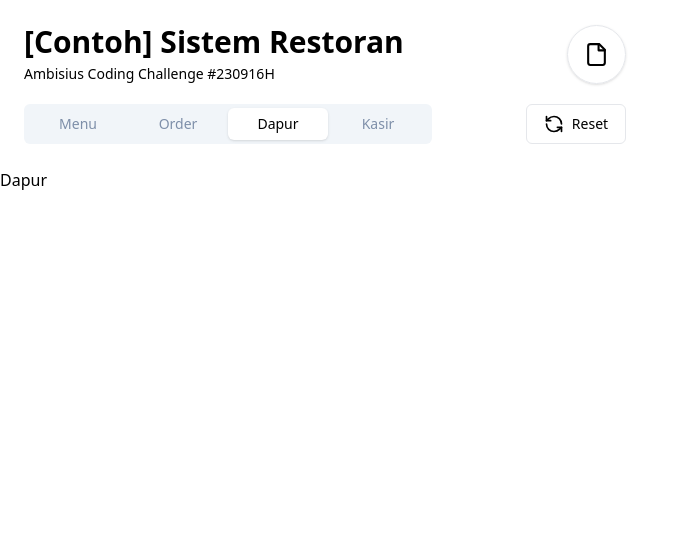
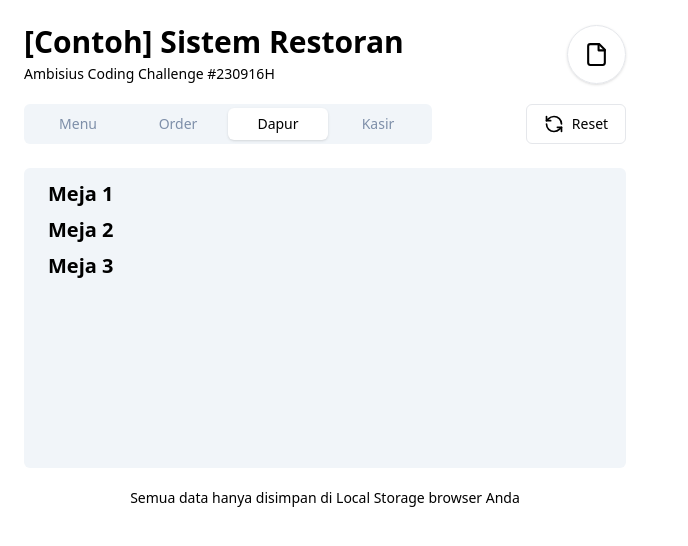
Before and after one commit to leoringo/ambisius-lab, a Next.js app: page /dapur in a window 1280 px wide. Shown: the top 546 px of the page, without its empty margins (0-688 px from the left). Built offline with nearby package versions, Linux system fonts and the light colour scheme.

Commit message:
feat: adding kitchen feat

```diff
--- a/src/pages/_app.tsx
+++ b/src/pages/_app.tsx
@@ -1,17 +1,19 @@
-import '@/styles/globals.css'
-import type { AppProps } from 'next/app'
-import { useRouter } from 'next/router'
-import Navbar from '@/components/Navbar'
-import MenuProvider from '@/providers/MenuProvider'
+import "@/styles/globals.css";
+import type { AppProps } from "next/app";
+import { useRouter } from "next/router";
+import Navbar from "@/components/Navbar";
+import MenuProvider from "@/providers/MenuProvider";
+import OrderProvider from "@/providers/OrderProvider";
+
 export default function App({ Component, pageProps }: AppProps) {
-  const router = useRouter()
-
   return (
     <>
       <MenuProvider>
-        <Navbar />
-        <Component {...pageProps} />
+        <OrderProvider>
+          <Navbar />
+          <Component {...pageProps} />
+        </OrderProvider>
       </MenuProvider>
     </>
-  )
+  );
 }
--- a/src/pages/dapur/index.tsx
+++ b/src/pages/dapur/index.tsx
@@ -1,7 +1,60 @@
-export default function Dapur() {
-    return (
-        <div>
-            <h1>Dapur</h1>
+import { orderContext } from "@/providers/OrderProvider";
+import { useContext, useMemo } from "react";
+
+export default function Kitchen() {
+  const { orderList } = useContext(orderContext);
+
+  const tableNumber = useMemo(() => {
+    return [1, 2, 3];
+  }, []);
+
+  return (
+    <main className="px-6 space-y-5 w-[650px]">
+      <div>
+        <div className="px-6 py-4 bg-muted rounded-md min-h-[300px] bg-[#f1f5f9]">
+          <section>
+            <div className="flex">
+              <div className="w-1/3 space-y-4">
+                {tableNumber.map((table) => (
+                  <>
+                    <h3 className="font-semibold text-xl leading-none">
+                      Meja {table}
+                    </h3>
+                    <div className="space-y-1">
+                      {orderList?.map((order) => (
+                        <div className="flex text-sm text-muted-foreground">
+                          <div className="w-[30px]">1x</div>
+                          <div className="w-full">Ayam Kecap Manis</div>
+                        </div>
+                      ))}
+                    </div>
+                  </>
+                ))}
+              </div>
+              {/* <div className="w-1/3 space-y-4">
+                <h3 className="font-semibold text-xl leading-none">Meja 2</h3>
+                <div className="space-y-1">
+                  <div className="flex text-sm text-muted-foreground">
+                    <div className="w-[30px]">1x</div>
+                    <div className="w-full">Ayam Kecap Manis</div>
+                  </div>
+                  <div className="flex text-sm text-muted-foreground">
+                    <div className="w-[30px]">1x</div>
+                    <div className="w-full">Ayam Kecap Manis</div>
+                  </div>
+                </div>
+              </div>
+              <div className="w-1/3 space-y-4">
+                <h3 className="font-semibold text-xl leading-none">Meja 3</h3>
+                <div className="space-y-1"></div>
+              </div> */}
+            </div>
+          </section>
         </div>
-    )
+      </div>
+      <p className="text-sm text-muted-foreground text-center">
+        Semua data hanya disimpan di Local Storage browser Anda
+      </p>
+    </main>
+  );
 }
--- a/src/pages/menu/index.tsx
+++ b/src/pages/menu/index.tsx
@@ -1,9 +1,8 @@
-import { useContext, useEffect, useState } from "react"
-import { getLocalStorageMenu } from "@/services/menuService";
+import { useContext, useState } from "react";
 import { menuContext } from "@/providers/MenuProvider";
 import { TMenuList } from "@/types/menuTypes";
 import MenuList from "@/components/MenuList";
-
+import { getLocalStorageMenu } from "@/services/menuService";
 
 export default function MenuTable() {
   const [newMenu, setNewMenu] = useState<string>("");
@@ -15,8 +14,7 @@ export default function MenuTable() {
 
   const newMenuSubmitted = (event: any) => {
     event.preventDefault();
-        const storedData = localStorage.getItem("menus");
-        const menus: TMenuList[] = storedData ? JSON.parse(storedData) : [];
+    const menus = getLocalStorageMenu()
     const payload: TMenuList = {
       id: String(Math.floor(100000 + Math.random() * 900000)),
       name: newMenu,
@@ -24,14 +22,14 @@ export default function MenuTable() {
     menus.unshift(payload);
     localStorage.setItem("menus", JSON.stringify(menus));
     fetchMenus?.();
-        setNewMenu("")
+    setNewMenu("");
   };
 
   const deleteMenu = (id: string) => {
-        const filteredMenu = menuList?.filter(menu => menu.id !== id)
-        localStorage.setItem("menus", JSON.stringify(filteredMenu))
+    const filteredMenu = menuList?.filter((menu) => menu.id !== id);
+    localStorage.setItem("menus", JSON.stringify(filteredMenu));
     fetchMenus?.();
-    }
+  };
 
   return (
     <div className="px-6 space-y-5 w-[650px]">
@@ -66,7 +64,9 @@ export default function MenuTable() {
             </div>
             <div className="w-full overflow-auto">
               <table className="w-full caption-bottom text-sm">
-                                <caption className="mt-4 text-sm text-muted-foreground text-gray-500">Daftar menu restoran Anda</caption>
+                <caption className="mt-4 text-sm text-muted-foreground text-gray-500">
+                  Daftar menu restoran Anda
+                </caption>
                 <thead className="[&amp;_tr]:border-b">
                   <tr className="border-b transition-colors hover:bg-muted/50 data-[state=selected]:bg-muted">
                     <th className="h-12 px-4 text-left align-middle font-medium text-muted-foreground [&amp;:has([role=checkbox])]:pr-0 w-[100px]">
@@ -82,8 +82,13 @@ export default function MenuTable() {
                 </thead>
                 <tbody className="[&amp;_tr:last-child]:border-0">
                   {/* --------- Mapping for Menu's List --------- */}
-                                    {menuList?.map(menu => (
-                                        <MenuList key={menu.id} id={menu.id} name={menu.name} deleteMenu={deleteMenu} />
+                  {menuList?.map((menu) => (
+                    <MenuList
+                      key={menu.id}
+                      id={menu.id}
+                      name={menu.name}
+                      deleteMenu={deleteMenu}
+                    />
                   ))}
                 </tbody>
               </table>
@@ -95,5 +100,5 @@ export default function MenuTable() {
         Semua data hanya disimpan di Local Storage browser Anda
       </p>
     </div>
-    )
+  );
 }
--- a/src/pages/order/index.tsx
+++ b/src/pages/order/index.tsx
@@ -1,12 +1,14 @@
 import React, { useContext, useMemo, useState } from "react";
 import { menuContext } from "@/providers/MenuProvider";
 import Checklist from "@/assets/Checklist";
+import { orderContext } from "@/providers/OrderProvider";
 
 export default function OrderSystem() {
   const [selectedTab, setSelectedTab] = useState<number>(0);
   const [selectedMenu, setSelectedMenu] = useState<string>("");
   const [quantity, setQuantity] = useState<number>(0);
   const { menuList } = useContext(menuContext);
+  const { fetchOrders } = useContext(orderContext);
 
   const handleTabClick = (tab: number) => {
     setSelectedTab(tab);
@@ -38,6 +40,8 @@ export default function OrderSystem() {
       orders.push(payload);
       localStorage.setItem("orders", JSON.stringify(orders));
     }
+
+    fetchOrders?.();
     setSelectedTab(0);
     setSelectedMenu("");
     setQuantity(0);
@@ -75,7 +79,6 @@ export default function OrderSystem() {
             <div className="flex space-x-2">
               <div className="space-y-1 w-full">
                 <label className="text-sm font-medium leading-none peer-disabled:cursor-not-allowed peer-disabled:opacity-70">
-                <Checklist />
                   Menu
                 </label>
 
@@ -89,6 +92,7 @@ export default function OrderSystem() {
                   </option>
                   {menuList?.map((el) => (
                     <option key={el.id} value={el.id}>
+                      <span>&#10003;</span>
                       {el.name}
                     </option>
                   ))}
--- a/src/providers/MenuProvider.tsx
+++ b/src/providers/MenuProvider.tsx
@@ -2,12 +2,20 @@ import { createContext, useEffect, useState } from "react";
 import { getLocalStorageMenu } from "@/services/menuService";
 import { TMenuContext, TMenuList } from "@/types/menuTypes";
 
-export const menuContext = createContext<TMenuContext>({ menuList: undefined, setMenuList: undefined, fetchMenus: undefined })
+export const menuContext = createContext<TMenuContext>({
+  menuList: undefined,
+  setMenuList: undefined,
+  fetchMenus: undefined,
+});
 
-export default function MenuProvider({ children }: { children: React.ReactNode }) {
-    const [menuList, setMenuList] = useState<TMenuList[]>([])
+export default function MenuProvider({
+  children,
+}: {
+  children: React.ReactNode;
+}) {
+  const [menuList, setMenuList] = useState<TMenuList[]>([]);
   const fetchMenus = () => {
-        const menus = getLocalStorageMenu()
+    const menus = getLocalStorageMenu();
     setMenuList?.(menus);
   };
 
@@ -19,5 +27,5 @@ export default function MenuProvider({ children }: { children: React.ReactNode }
     <menuContext.Provider value={{ menuList, setMenuList, fetchMenus }}>
       {children}
     </menuContext.Provider>
-    )
+  );
 }
--- /dev/null
+++ b/src/providers/OrderProvider.tsx
@@ -0,0 +1,31 @@
+import { getLocalStorageOrder } from "@/services/orderService";
+import { TOrder, TOrderContext } from "@/types/orderTypes";
+import { createContext, useEffect, useState } from "react";
+
+export const orderContext = createContext<TOrderContext>({
+  orderList: undefined,
+  setOrderList: undefined,
+  fetchOrders: undefined,
+});
+
+export default function OrderProvider({
+  children,
+}: {
+  children: React.ReactNode;
+}) {
+  const [orderList, setOrderList] = useState<TOrder[]>([]);
+  const fetchOrders = () => {
+    const orders = getLocalStorageOrder();
+    setOrderList?.(orders);
+  };
+
+  useEffect(() => {
+    fetchOrders();
+  }, []);
+
+  return (
+    <orderContext.Provider value={{ orderList, setOrderList, fetchOrders }}>
+      {children}
+    </orderContext.Provider>
+  );
+}
--- /dev/null
+++ b/src/services/orderService.ts
@@ -0,0 +1,4 @@
+export const getLocalStorageOrder = () => {
+    const storedData = localStorage.getItem('orders')
+    return storedData ? JSON.parse(storedData) : []
+}
--- /dev/null
+++ b/src/types/orderTypes.ts
@@ -0,0 +1,12 @@
+export interface TOrder {
+    id: string;
+    tableId: string;
+    menuId: string;
+    quantity: number
+}
+
+export interface TOrderContext {
+    orderList?: TOrder[];
+    setOrderList?: (value: TOrder[]) => void;
+    fetchOrders?: () => void
+}
```
Also changed, not shown: src/components/Navbar.tsx (+67 -30 lines). Lines whose indentation alone changed are shown as unchanged.
